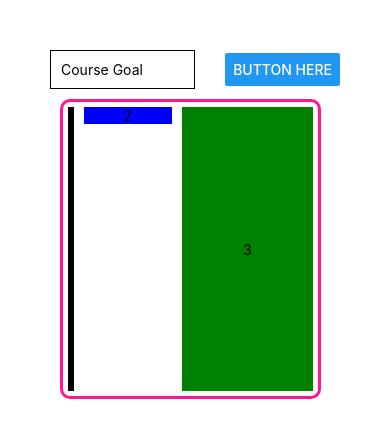
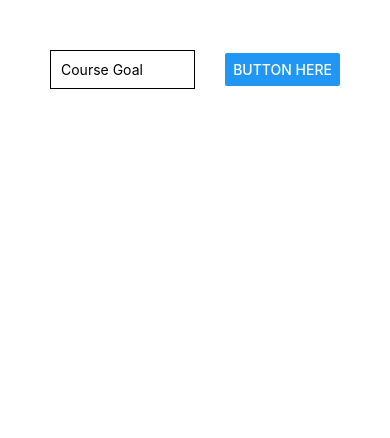
Before and after one commit to stevekutz/reactnative_components_exp, a React Native app: screen / in a window 390 px wide. Shown: the top 438 px of the page. Built offline with nearby package versions, Linux system fonts and the light colour scheme.

Commit message:
added few more exp, cleaned up README

```diff
--- a/App.js
+++ b/App.js
@@ -5,9 +5,11 @@ import { StyleSheet, Text, View , TextInput, Button} from 'react-native';
 export default function App() {
   return (
     <View style = {{padding: 50}}>
-        <View style = {{flexDirection: 'row',
+        <View style = {{
+            flexDirection: 'row',
             justifyContent: 'space-between',
-            alignItems: 'center'}}>
+            alignItems: 'center',
+        }}>
             <TextInput
                 placeholder = "Course Goal"
                 style = {{borderColor: 'black',
@@ -21,74 +23,7 @@ export default function App() {
             />
         </View>
 
-        <View
-            style = {{
-            margin: 10,
-            flexDirection: 'row',// row, column, row/column-reverse
-            height: 300,
-            width: '60%',
-             // aligns children along main-axis of parent
-                    justifyContent: 'space-evenly', // flex-start/emd, center, space-between/end/evenly
-            alignItems: 'stretch',
-            borderWidth: 3,
-            borderColor: 'deeppink',
-            position: 'relative', // default
-            borderRadius: 10,
-            width: '90%',
-            }}
 
-        >
-            <View
-                style = {{
-                    backgroundColor: 'red',
-                    // width: 100,
-                    // height: 100,
-                    flex: 0,
-                    justifyContent: 'center',
-                    alignItems: 'center',
-                    margin: 5,
-                    borderWidth: 3,
-                }}
-            >
-                <Text> 1 </Text>
-            </View>
-
-            <View
-                style = {{
-                    backgroundColor: 'blue',
-                    // width: 100,
-                    // height: 100,
-
-                    // amount of space to fill proportional to sum of all children using 'flex'
-                    flex: 2,
-                    // aligns children along main-axis of parent
-                    justifyContent: 'center', // flex-start/emd, center, space-between/end/evenly
-                    // alignItems >> aligns children along Cross-Axis of container
-                    alignItems: 'center', // flex-start/end, center, stretch
-                    margin: 5,
-                    alignSelf: 'flex-start', // flex-start/end, center, stretch
-                    // alignContent >> like alignItems but ONLY works with items using flexWrap
-
-                }}
-            >
-                <Text> 2 </Text>
-            </View>
-
-            <View
-                style = {{
-                    backgroundColor: 'green',
-                    // width: 100,
-                    // height: 100,
-                    flex: 3,
-                    justifyContent: 'center',
-                    alignItems: 'center',
-                    margin: 5,
-                }}
-            >
-                <Text> 3 </Text>
-            </View>
-
-        </View>
 
     </View>
   );
@@ -99,3 +34,93 @@ const styles = StyleSheet.create({
 
 
 });
+
+
+        // {/* Flexbox exp secion */}
+        // <View
+        //     style = {{
+        //         margin: 10,
+        //         flexDirection: 'column',// row, column, row/column-reverse
+        //         height: 400,
+        //         width: '60%',
+        //         // aligns children along main-axis of parent
+        //         justifyContent: 'center', // flex-start/end, center, space-between/end/evenly
+        //         // alignItems >> aligns children along Cross-Axis of container
+        //         alignItems: 'center', // flex-start/end, center, stretch
+        //         // alignContent: 'center',
+        //         borderWidth: 3,
+        //         borderColor: 'deeppink',
+        //         position: 'relative', // default
+        //         borderRadius: 10,
+        //         width: '90%',
+        //         flexWrap: 'wrap',
+        //     }}
+
+        // >
+
+        //     <View
+        //         style = {{
+        //             backgroundColor: 'red',
+        //             // width: 100,
+        //             // height: 100,
+        //             flex: 0,
+        //             // justifyContent: 'center',
+        //             // alignItems: 'center',
+        //             margin: 40,
+        //             borderWidth: 3,
+        //             padding: 100,
+        //         }}
+        //     >
+        //         <Text> 1 </Text>
+        //     </View>
+
+        //     <View
+        //         style = {{
+        //             backgroundColor: 'blue',
+        //             // width: 100,
+        //             // height: 100,
+
+        //             // amount of space to fill proportional to sum of all children using 'flex'
+        //             flex: 2,
+        //             // aligns children along main-axis of parent
+        //             // justifyContent: 'center', // flex-start/end, center, space-between/end/evenly
+        //             // // alignItems >> aligns children along Cross-Axis of container
+        //             // alignItems: 'center', // flex-start/end, center, stretch
+        //             margin: 5,
+        //             alignSelf: 'flex-start', // flex-start/end, center, stretch
+        //             // alignContent >> like alignItems but ONLY works with items using flexWrap
+
+        //         }}
+        //     >
+        //         <Text> 2 </Text>
+        //     </View>
+
+        //     <View
+        //         style = {{
+        //             backgroundColor: 'green',
+        //             // width: 100,
+        //             // height: 150,
+        //             flex: 3,
+        //             justifyContent: 'center',
+        //             alignItems: 'center',
+        //             margin: 5,
+        //         }}
+        //     >
+        //         <Text> 3 </Text>
+        //     </View>
+
+        //                 <View
+        //         style = {{
+        //             backgroundColor: 'purple',
+        //             // width: 100,
+        //             // height: 100,
+        //             // flex: 3,
+        //             justifyContent: 'center',
+        //             alignItems: 'center',
+        //             margin: 5,
+        //         }}
+        //     >
+        //         <Text> 3 </Text>
+        //     </View>
+
+        // </View>
```
Also changed, not shown: 1 other file (tests, documents, lock files or other folders).
